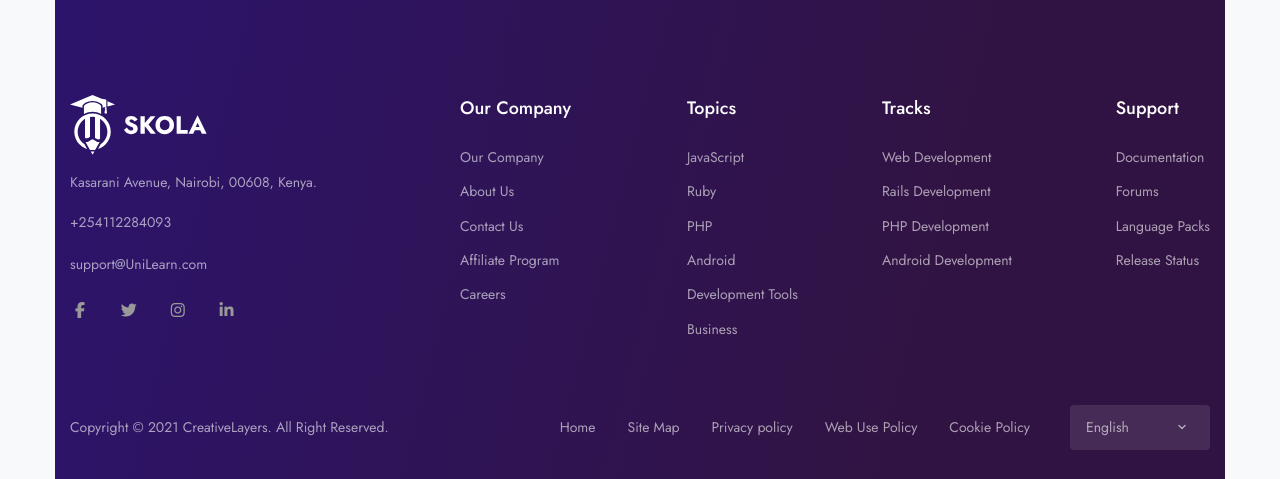
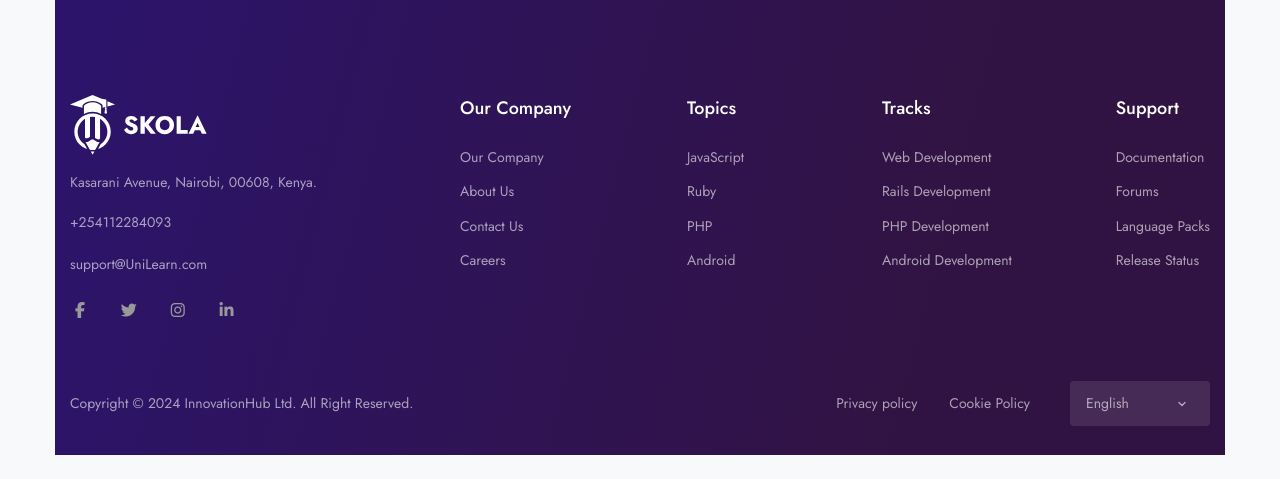
Before and after one commit to steve-ongera/UniLearn, a Django app: page /courses in a window 1280 px wide. Shown: the part 1632-2111 px from the top of the page. After the commit the page ends 2087 px from the top, so only its background shows below. Run offline with Django 4.2, Linux system fonts and the light colour scheme; data comes from the database, SQL or seed files in the repository; both versions use the stored data as it was after the commit; some libraries are stand-ins or nearby versions.

Commit message:
changes svg icon

```diff
--- a/templates/Main/single_course.html
+++ b/templates/Main/single_course.html
@@ -252,11 +252,11 @@
                                 </a>
 
                                 <!-- Preheading -->
-                                <a href="course-single-v5.html"><span class="mb-1 d-inline-block text-gray-800">{{i.category}}</span></a>
+                                <a href="{% url 'course_details' slug=i.slug %}"><span class="mb-1 d-inline-block text-gray-800">{{i.category}}</span></a>
 
                                 <!-- Heading -->
                                 <div class="position-relative">
-                                    <a href="course-single-v5.html" class="d-block stretched-link"><h4 class="line-clamp-2 h-md-48 h-lg-58 me-md-6 me-lg-10 me-xl-4 mb-2">{{i.title}}</h4></a>
+                                    <a href="{% url 'course_details' slug=i.slug %}" class="d-block stretched-link"><h4 class="line-clamp-2 h-md-48 h-lg-58 me-md-6 me-lg-10 me-xl-4 mb-2">{{i.title}}</h4></a>
 
                                     <div class="d-lg-flex align-items-end flex-wrap mb-n1">
                                         <div class="star-rating mb-2 mb-lg-0 me-lg-3">
--- a/templates/components/footer.html
+++ b/templates/components/footer.html
@@ -93,13 +93,6 @@
                                     </a>
                                 </li>
 
-
-
-                                <li class="mb-3">
-                                    <a href="pricing.html" class="text-reset">
-                                        Affiliate Program
-                                    </a>
-                                </li>
                                 <li class="mb-3">
                                     <a href="contact-us.html" class="text-reset">
                                         Careers
@@ -158,16 +151,8 @@
                                         Android
                                     </a>
                                 </li>
-                                <li class="mb-3">
-                                    <a href="course-list-v4.html" class="text-reset">
-                                        Development Tools
-                                    </a>
-                                </li>
-                                <li class="mb-3">
-                                    <a href="course-list-v6.html" class="text-reset">
-                                        Business
-                                    </a>
-                                </li>
+
+
                             </ul>
                         </div>
                     </div>
@@ -281,30 +266,23 @@
 
                 <div class="col-12 mt-md-5">
                     <div class="pb-5 pt-6 py-md-4 text-center text-xl-start d-flex flex-column d-md-block d-xl-flex flex-xl-row align-items-center">
-                        <p class="text-gray-800 font-size-sm-alone d-block mb-0 mb-md-2 mb-xl-0 order-1 order-md-0 px-9 px-md-0">Copyright © 2021 CreativeLayers. All Right Reserved.</p>
+                        <p class="text-gray-800 font-size-sm-alone d-block mb-0 mb-md-2 mb-xl-0 order-1 order-md-0 px-9 px-md-0">Copyright © 2024 InnovationHub Ltd. All Right Reserved.</p>
 
                         <div class="ms-xl-auto d-flex flex-column flex-md-row align-items-stretch align-items-md-center justify-content-center">
                             <ul class="navbar-nav flex-row flex-wrap font-size-sm-alone mb-3 mb-md-0 mx-n4 me-md-5 justify-content-center justify-content-lg-start order-1 order-md-0">
+
                                 <li class="nav-item py-2 py-md-0 px-0 border-top-0">
-                                    <a href="index.html" class="nav-link px-4 fw-normal text-gray-800">Home</a>
+                                    <a href="#" class="nav-link px-4 fw-normal text-gray-800">Privacy policy</a>
                                 </li>
+
                                 <li class="nav-item py-2 py-md-0 px-0 border-top-0">
-                                    <a href="terms-of-service.html" class="nav-link px-4 fw-normal text-gray-800">Site Map</a>
-                                </li>
-                                <li class="nav-item py-2 py-md-0 px-0 border-top-0">
-                                    <a href="terms-of-service.html" class="nav-link px-4 fw-normal text-gray-800">Privacy policy</a>
-                                </li>
-                                <li class="nav-item py-2 py-md-0 px-0 border-top-0">
-                                    <a href="terms-of-service.html" class="nav-link px-4 fw-normal text-gray-800">Web Use Policy</a>
-                                </li>
-                                <li class="nav-item py-2 py-md-0 px-0 border-top-0">
-                                    <a href="terms-of-service.html" class="nav-link px-4 fw-normal text-gray-800">Cookie Policy</a>
+                                    <a href="#" class="nav-link px-4 fw-normal text-gray-800">Cookie Policy</a>
                                 </li>
                             </ul>
 
                             <select class="form-select form-select-sm custom-select-white-off font-size-sm-alone bg-white-10 text-white-60 border-0 min-width-140 text-left mb-4 mb-md-0" data-choices>
                                 <option>English</option>
-                                <option>Tamil</option>
+                                <option>Kiswahili</option>
                                 <option>French</option>
                             </select>
                         </div>
--- a/templates/components/header.html
+++ b/templates/components/header.html
@@ -5,7 +5,7 @@
 
             <!-- Brand -->
             <a class="navbar-brand" href="{% url 'home'%}">
-                <img src="{% static 'assets/img/brand-gigas.svg' %}" class="navbar-brand-img" alt="...">
+                <img src="{% static 'assets/img/brand-unilearn.svg' %}" class="navbar-brand-img" alt="...">
             </a>
 
             <!-- Vertical Menu -->
@@ -42,7 +42,7 @@
                                 <div class="dropdown-menu-md bg-primary rounded dropdown-menu-inner">
 
                                     {% for i in cat.course_set.all %}
-                                    <a class="dropdown-item" href="course-single-v1.html">
+                                    <a class="dropdown-item" href="{% url 'course_details' slug=i.slug %}">
                                         {{i.title}}
                                     </a>
                                     {% endfor %}
```
Also changed, not shown: db.sqlite3, static/assets/img/brand-unilearn.svg (added).
